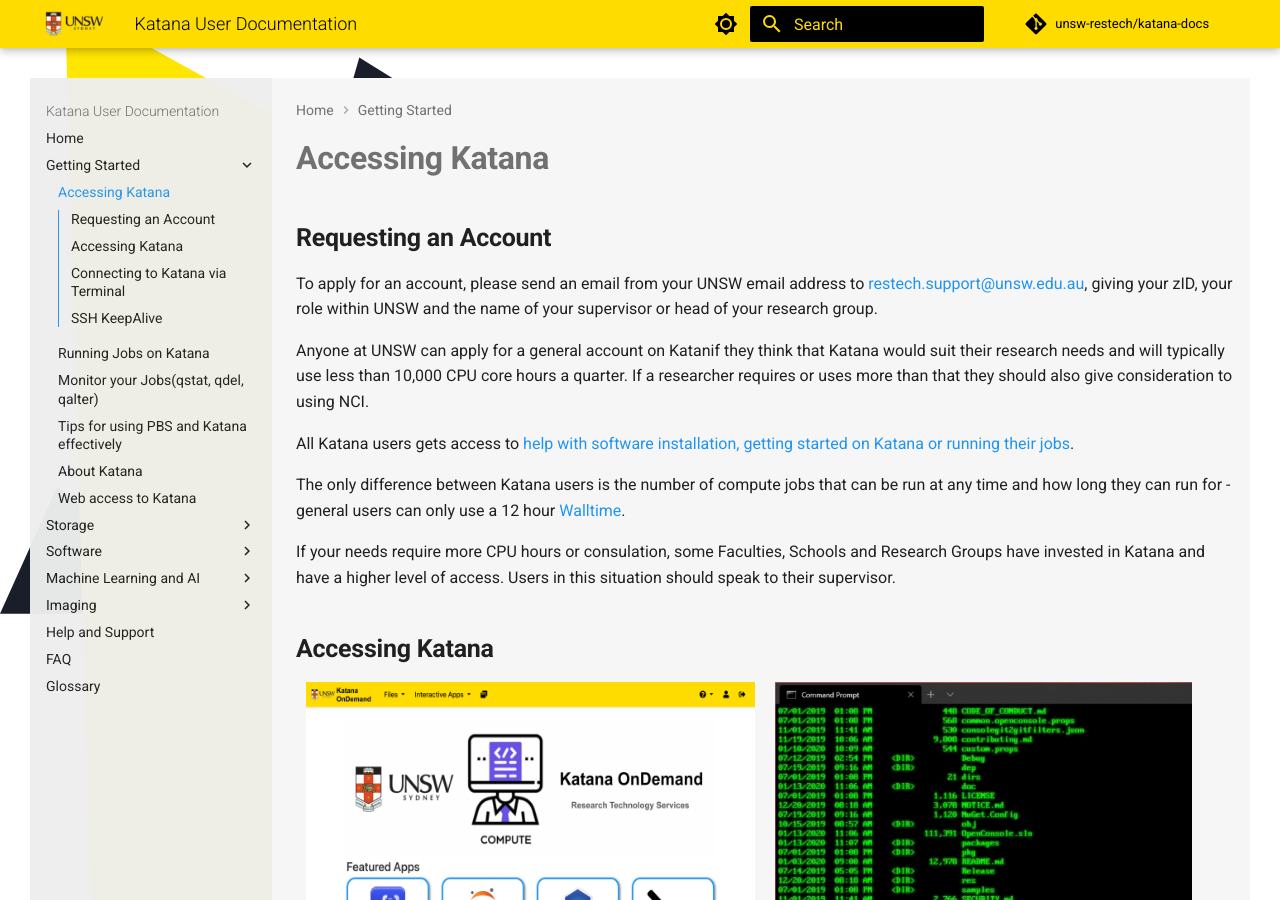
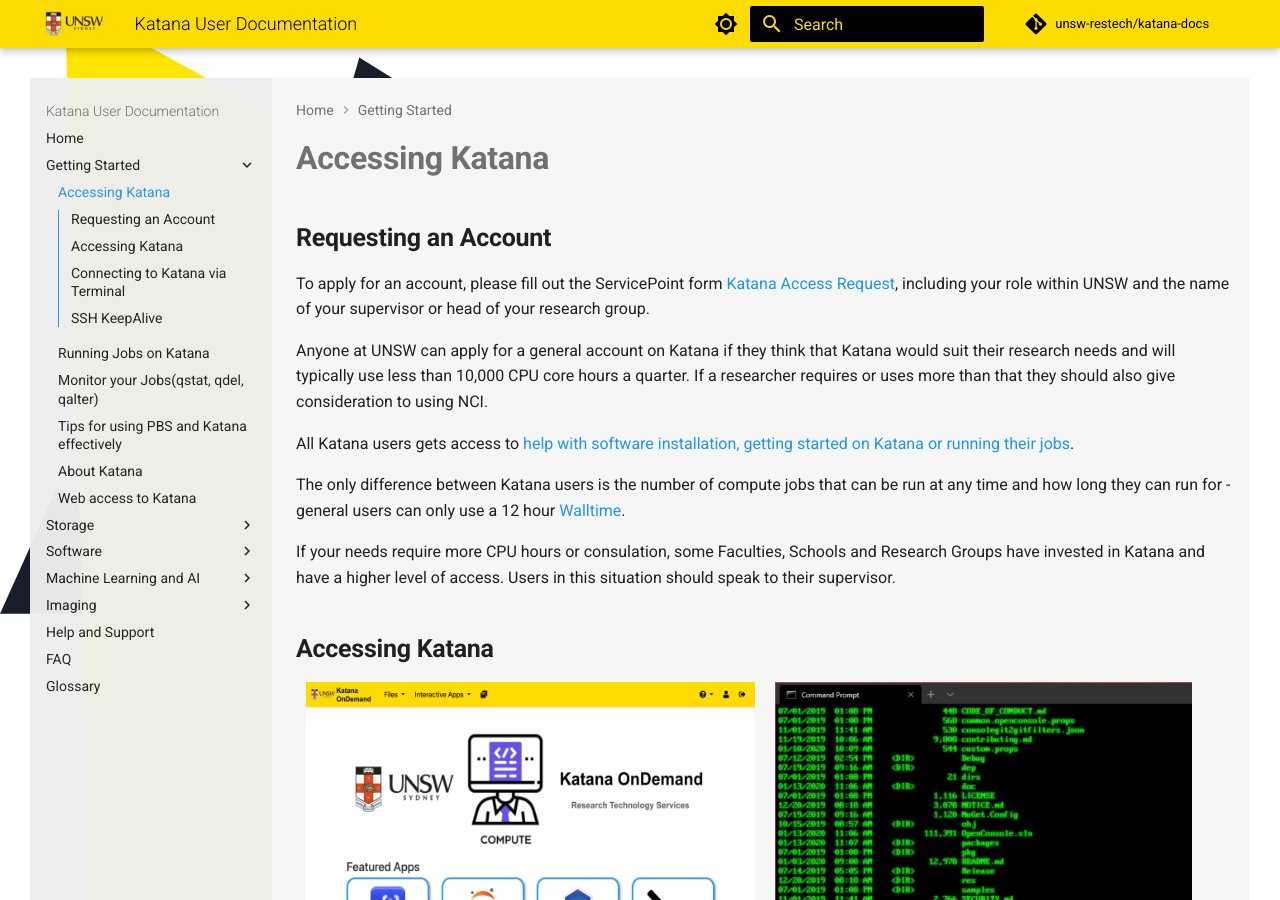
Before and after one commit to unsw-restech/unsw-restech.github.io, an MkDocs documentation site: the page built from docs/using_katana/accessing_katana.md, in a window 1280 px wide and 900 px high. Built offline with MkDocs 1.6.1 and Material for MkDocs 9.7.7, drawn with Linux system fonts in a browser that asks for light colours; comment, search, counter and statistics services are not loaded.

Commit message:
Direct new users to the ServicePoint form

```diff
--- a/docs/using_katana/accessing_katana.md
+++ b/docs/using_katana/accessing_katana.md
@@ -2,10 +2,10 @@
 
 ## Requesting an Account
 
-To apply for an account, please send an email from your UNSW email address to [restech.support@unsw.edu.au](mailto:restech.support@unsw.edu.au), giving your zID,
-your role within UNSW and the name of your supervisor or head of your research group.
+To apply for an account, please fill out the ServicePoint form [Katana Access Request](https://servicepoint.unsw.edu.au/casm.html#/bui/home/search?selectedCategoryId=pcat:433408&selectedCategoryName=Katana%20Access%20Request),
+including your role within UNSW and the name of your supervisor or head of your research group.
 
-Anyone at UNSW can apply for a general account on Katanif they think that Katana would suit their research needs and will typically use
+Anyone at UNSW can apply for a general account on Katana if they think that Katana would suit their research needs and will typically use
 less than 10,000 CPU core hours a quarter. If a researcher requires or uses more than that they should also give consideration to using NCI.
 
 All Katana users gets access to [help with software installation, getting started on Katana or running their jobs](../../help_support/user_support/).
```
